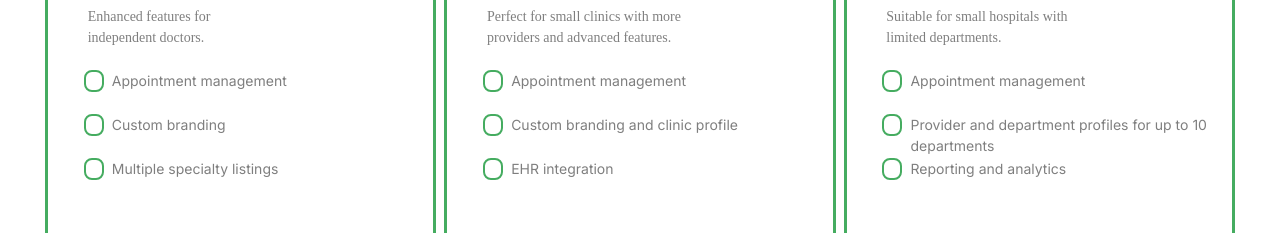
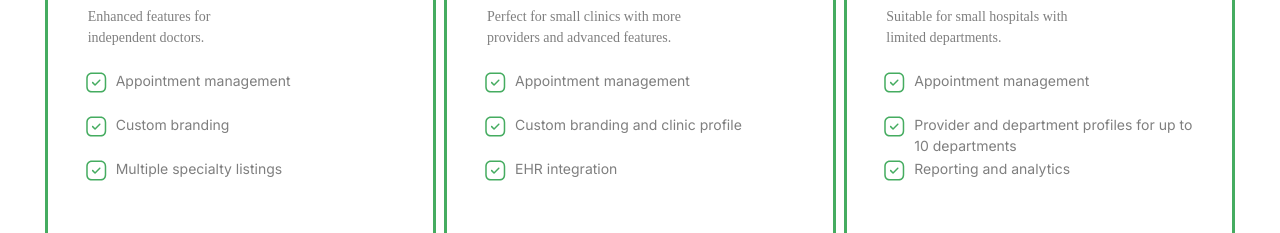
Before and after one commit to meeruu8282/next-mongodb-clerk, a Next.js app: page /providers/pricing in a window 1280 px wide. Shown: the part 385-618 px from the top of the page. Built offline with nearby package versions, Linux system fonts and the light colour scheme.

Commit message:
fixed pricing mark,color hover, changed color to white when background is green outo dropdown with mouse point

```diff
--- a/src/app/globals.css
+++ b/src/app/globals.css
@@ -112,5 +112,20 @@
   border: 2px solid #45ac60; /* Grön kantlinje när kryssad */
   color: #45ac60; /* Grön textfärg när kryssad */
 }
+/* styles.css eller din .scss fil */
+.dropdown-content {
+  transform: translateY(-10px);
+  opacity: 0;
+  transition: opacity 0.3s ease-in-out, transform 0.3s ease-in-out;
+  will-change: transform, opacity;
+  pointer-events: none; /* to prevent clicking on hidden items */
+}
+
+.dropdown-content.active {
+  transform: translateY(0);
+  opacity: 1;
+  pointer-events: auto;
+}
+
 
 }
--- a/src/app/providers/Components/customContentBox.tsx
+++ b/src/app/providers/Components/customContentBox.tsx
@@ -36,7 +36,7 @@ const CustomContentBox: React.FC<CheckboxItemProps & CustomContentBoxProps> = ({
   setSelectedBox, // Ta emot setSelectedBox som en prop
 }) => {
   const [isModalOpen, setModalOpen] = useState(false);
-
+  console.log("kollarID:", selectedBox);
   return (
     <div
       className={`customContentBoxBackgrund w-[391.33px] h-[463px] border-[3px] rounded-[25px] border-[#45AC60] ${
@@ -45,7 +45,8 @@ const CustomContentBox: React.FC<CheckboxItemProps & CustomContentBoxProps> = ({
     >
       <div className=" w-[333.98px] h-[413.09px] mt-[27.61px] ml-[27.67px] item-center   ">
         <div className="w-[333.98px] flex justify-between h-[32px] p-2  ">
-          <div className={`justify-between items-center w-[224px] h-[26px] text-[#45AC60] ${
+          <div
+            className={`justify-between items-center w-[224px] h-[26px] text-[#45AC60] ${
               id === selectedBox ? "text-white" : ""
             }`}
           >
@@ -59,27 +60,43 @@ const CustomContentBox: React.FC<CheckboxItemProps & CustomContentBoxProps> = ({
               setSelectedBox(id === selectedBox ? null : id); // Om samma ruta klickas igen, avmarkera den genom att sätta selectedBox till null, annars markera den genom att sätta selectedBox till id
             }}
           />
-
-
         </div>
 
         <div className="flex ml-1 mt-3 text-[32px] w-[224px] h-[51px]">
-          <h1 className={`leading-tight font-[Poppins] font-semibold ${
-              id === selectedBox ? "text-white" : ""
-            }`}>
+          <h1
+            className={`leading-tight font-[Poppins] font-semibold ${
+              id === selectedBox ? "text-[#FFFFFF] " : ""
+            }`}
+          >
             {monthlyCost}
           </h1>
         </div>
-        <div className="ml-3 w-[198px] h-[44px] opacity-50 font-[Poppins] font-normal text-[14px]">
+        <div
+          className={`ml-3 w-[198px] h-[44px] opacity-50 font-[Poppins] font-normal text-[14px] ${
+            id === selectedBox ? "text-[#FFFFFF] opacity-[100]" : ""
+          }`}
+        >
           {descriptionLines.map((line, idx) => (
             <p key={idx}>{line}</p>
           ))}
         </div>
-        <div className={`text-[Poppins] font-normal text-[14px] mt-5 ml-2 ${id === selectedBox ? "text-white" : ""}`}>
+        <div
+          className={`text-[Poppins] font-normal text-[14px] mt-5 ml-2 ${
+            id === selectedBox ? "text-white  opacity-[100]  " : ""
+          }`}
+        >
           {features.map((feature, idx) => (
-    <div className="flex w-[333.98] h-[24px] gap-[8px] mt-5" key={idx}>
-     <StyledBox width="22px" height="22px"/>
-      <div className="w-[331.98px] h-[24px] opacity-50">
+            <div className="flex w-[333.98] h-[24px] gap-[8px] mt-5"
+
+
+            key={idx}>
+              <div>
+                <StyledBox type="fixed" width="24px" height="24px" id={id} selectedBox={selectedBox} />
+              </div>
+
+              <div className={`w-[331.98px] h-[24px] opacity-50${
+              id === selectedBox ? "text-[#FFFFFF] opacity-[100]" : ""
+            }`}    >
                 <p>{feature}</p>
               </div>
             </div>
--- a/src/app/providers/Components/dropDownMenu.tsx
+++ b/src/app/providers/Components/dropDownMenu.tsx
@@ -30,7 +30,9 @@ function DropdownMenu() {
   }, []);
 
   return (
-    <div ref={dropdownRef} className="z-[1000]" id="dropdownPlatform">
+    <div ref={dropdownRef} className="z-[1000]" id="dropdownPlatform "
+      onMouseEnter={() => setIsOpen(true)}
+      onMouseLeave={() => setIsOpen(false)}>
       <button onClick={() => setIsOpen(!isOpen)}>Platform</button>
 
       <div className={isOpen ? "block " : "hidden"}>
--- a/src/app/providers/Components/styleBox.tsx
+++ b/src/app/providers/Components/styleBox.tsx
@@ -1,43 +1,70 @@
 "use client";
 import React from "react";
 import { useState } from "react";
-import {SvgCheckmarkWhiteBackgound } from "./svgComponent"
+import { SvgCheckmarkWhiteBackgound } from "./svgComponent";
 export interface BoxProps {
   width?: string;
   height?: string;
   svg?: React.ReactNode;
+  customStyle?: React.CSSProperties;
+  type?: "fixed" | "default";
+  id?: string | number | null;
+  selectedBox?: number | null;
+}
+interface FixedSVGProps {
+  id?: string | number | null;
+  selectedBox?: number | null;
+}
+const FixedSVG: React.FC<FixedSVGProps> = ({ id, selectedBox }) => {
+  console.log("FixedSVG id:", id);
+  console.log("FixedSVG selectedBox:", selectedBox);
 
-
+return(
+  <svg
+    width="25"
+    height="25"
+    viewBox="0 0 25 25"
+    fill="none"
+    xmlns="http://www.w3.org/2000/svg"
+  >
+    <path
+      fill-rule="evenodd"
+      clip-rule="evenodd"
+      d="M16.5684 2.61011C19.9574 2.61011 22.2344 4.98811 22.2344 8.52611V16.6941C22.2344 20.2321 19.9574 22.6101 16.5674 22.6101H7.89937C4.51038 22.6101 2.23438 20.2321 2.23438 16.6941V8.52611C2.23438 4.98811 4.51038 2.61011 7.89937 2.61011H16.5684ZM16.5684 4.11011H7.89937C5.36937 4.11011 3.73438 5.84311 3.73438 8.52611V16.6941C3.73438 19.3771 5.36937 21.1101 7.89937 21.1101H16.5674C19.0984 21.1101 20.7344 19.3771 20.7344 16.6941V8.52611C20.7344 5.84311 19.0984 4.11011 16.5684 4.11011ZM16.3239 9.70711C16.6169 10.0001 16.6169 10.4741 16.3239 10.7671L11.5779 15.5131C11.4319 15.6601 11.2399 15.7331 11.0479 15.7331C10.8569 15.7331 10.6639 15.6601 10.5179 15.5131L8.14388 13.1401C7.85087 12.8471 7.85087 12.3731 8.14388 12.0801C8.43688 11.7871 8.91087 11.7871 9.20388 12.0801L11.0479 13.9221L15.2639 9.70711C15.5569 9.41411 16.0309 9.41411 16.3239 9.70711Z"
+      fill={
+        id !== undefined && selectedBox !== undefined && id === selectedBox
+          ? "#FFFFFF"
+          : "#45AC60"
+      }
+    />
+  </svg>
+)
     }
 
-const StyledBox: React.FC<BoxProps>  = ({
-
+const StyledBox: React.FC<BoxProps> = ({
   width = "32px",
   height = "32px",
+  customStyle = {},
+  type = "default",
+  id,
+  selectedBox,
+}) => {
+  console.log("Id:", id, "selectedBox:", selectedBox);
 
-}) => {
   const [isChecked, setIsChecked] = useState(false);
   return (
-
     <div
       style={{
         width,
         height,
-          borderRadius: "8px",
-          borderWidth: "2px",
-          borderColor: "#45AC60",
+        ...customStyle,
       }}
+    >
 
-      >
       {isChecked && <SvgCheckmarkWhiteBackgound />}
-
+      {type === "fixed" && <FixedSVG id={id} selectedBox={selectedBox} />}
+      {/* Pass id and selectedBox to FixedSVG */}
     </div>
-
-
-
-
-
-
   );
 };
 
--- a/src/app/providers/pricing/page.tsx
+++ b/src/app/providers/pricing/page.tsx
@@ -25,7 +25,7 @@ export default function Pricing() {
         </div>
       </div>
 
-      <div className="flex  justify-between w-[1190px] h-[463px]  ">
+      <div className="flex  justify-between w-[1190px] h-[463px]" >
         <CustomContentBox
           title="Independent Doctor"
           monthlyCost="$29/month"
```
Lines whose indentation alone changed are shown as unchanged.
